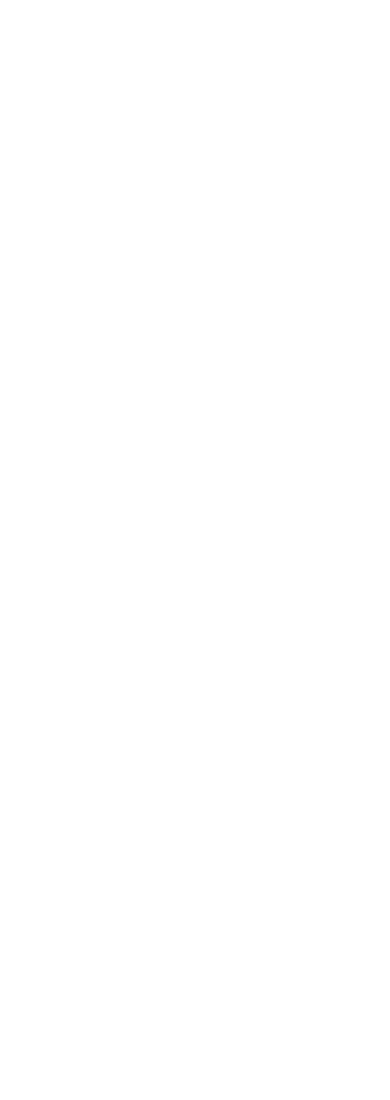
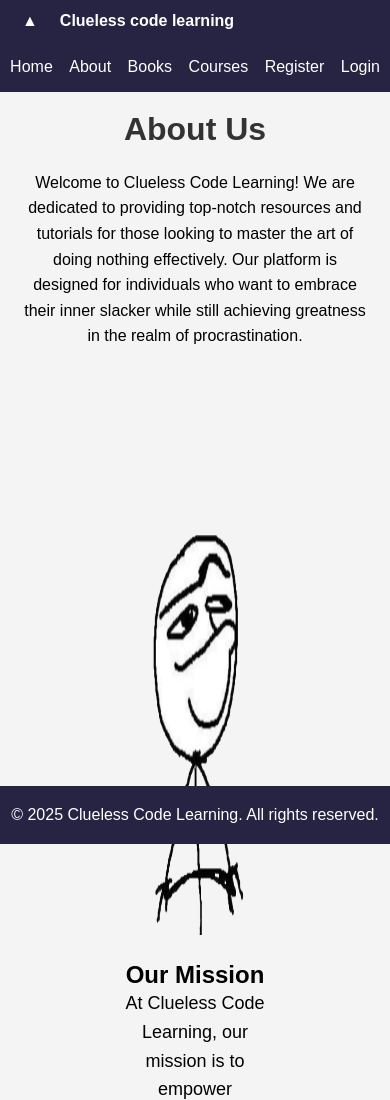
Before and after one commit to GeoTss/Web-App-Project, a plain HTML site: page part-a-frontend/about.html in a window 390 px wide. Shown: the top 1100 px of the page. Before the commit the page ends 844 px from the top, so only its background shows below. Drawn offline with Linux system fonts and the light colour scheme.

Commit message:
kill me pls

```diff
--- a/part-a-frontend/about.html
+++ b/part-a-frontend/about.html
@@ -0,0 +1,137 @@
+<!DOCTYPE html>
+<html lang="en">
+    <head>
+        <meta charset="UTF-8">
+        <meta name="viewport" content="width=device-width, initial-scale=1.0">
+        <title>About Us</title>
+    </head>
+    <body>
+        <div id="navbar-container"></div>
+        <div class="center">
+            <h1>About Us</h1>
+            <p>Welcome to Clueless Code Learning! We are dedicated to providing top-notch resources and tutorials for those looking to master the art of doing nothing effectively. Our platform is designed for individuals who want to embrace their inner slacker while still achieving greatness in the realm of procrastination.</p>
+        </div>
+        <div class="center">
+            <div class="column">
+                <div class="row">
+                    <img src="./assets/img/about/about_image1.png" alt="Clueless Image" width="400" height="400">
+                    <div class="center-text">
+                        <h2>Our Mission</h2>
+                        <p>At Clueless Code Learning, our mission is to empower individuals with the skills and knowledge needed to excel in the world of slacking off.  We believe that everyone, regardless of their background, should have access to quality relaxation. Our goal is to create a supportive community where learners can share their experiences, tips, and tricks for maximizing downtime while minimizing effort.</p>
+                    </div>
+                </div>
+                <div class="row">
+                    <img src="./assets/img/about/about_image2.png" alt="Clueless Image" width="400" height="400">
+                    <div class="center-text">
+                        <h2>Our Team</h2>
+                        <p>We are a diverse group of Clueless vibe coders, 0.1x engineers, and tech haters dedicated to ignorance. Our team is passionate about spreading misinformation and helping others succeed to doing their worst possible.</p>
+                    </div>
+                </div>
+                <div class="row">
+                    <img src="./assets/img/about/about_image3.png" alt="Clueless Image" width="400" height="400">
+                    <div class="center-text">
+                        <h2>Contact Us</h2>
+                        <p>If you have any questions, feedback, or would like to get in touch with us, please don't. Seriously, why keep reading when you can crack open a beer or gamble everything on red. Don't get a job, evade taxes and keep on being useless in a free world.</p>
+                    </div>
+                </div>
+                <div class="row">
+                    <img src="./assets/img/about/about_image4.png" alt="Clueless Image" width="400" height="400">
+                    <div class="center-text">
+                        <h2>Join Us</h2>
+                        <p>Ready to embrace your inner slacker? Join Clueless Code Learning today and start your journey towards mastering the art of doing nothing effectively. Together, we can create a world where laziness is celebrated and productivity is optional.</p>
+                    </div>
+                </div>
+            </div>
+        </div>
+    </body>
+    <div class="footer">
+        <p style="text-align: center;">&copy; 2025 Clueless Code Learning. All rights reserved.</p>
+    </div>
+    <style>
+        body {
+            font-family: Arial, sans-serif;
+            margin: 20px;
+            background-color: #f4f4f4;
+        }
+        h1 {
+            color: #333;
+        }
+        p {
+            font-size: 16px;
+            line-height: 1.6;
+        }
+        .center {
+            text-align: center;
+            padding-top: 20%;
+        }
+        .center-text p {
+            text-align: center;
+            font-size: 18px;
+        }
+        .footer {
+            position: fixed;
+            left: 0;
+            bottom: 0;
+            width: 100%;
+            background-color: #272343;
+            color: white;
+            text-align: center;
+        }
+        .row {
+            display: flex;
+            align-items: flex-start;
+            gap: 16px;
+            padding: 100px;
+            box-sizing: border-box;
+        }
+        .row img {
+            width: 40%;
+            order: 0;
+        }
+        .row h2,
+        .row p {
+            order: 1;
+            flex: 1;
+            margin: 0;
+            text-align: left;
+        }
+        .column::after {
+            content: "";
+            display: table;
+            clear: both;
+        }
+
+        @media (max-width: 700px) {
+            .row {
+                flex-direction: column;
+                align-items: center;
+            }
+            .row img {
+                width: 100%;
+                max-width: none;
+                margin-bottom: 10px;
+            }
+            .row h2,
+            .row p {
+                text-align: center;
+            }
+        }
+
+
+    </style>
+    <script>
+        fetch("navbar.html")
+        .then(r => r.text())
+        .then(html => {
+        document.getElementById("navbar-container").innerHTML = html;
+
+        const btn   = document.getElementById("toggle-btn");
+        const links = document.querySelector(".links");
+
+        btn.addEventListener("click", () => {
+            const collapsed = links.classList.toggle("collapsed");
+            btn.innerHTML = collapsed ? "&#9660;" : "&#9650;";
+        });
+        });
+    </script>
+</html>
--- a/part-a-frontend/assets/css/layout.css
+++ b/part-a-frontend/assets/css/layout.css
@@ -1,69 +1,3 @@
-/* Navbar */
-
-nav {
-    position: fixed;
-    top: 0;
-    left: 0;
-    width: 100%;
-    background: #222;
-    color: #fff;
-    z-index: 1000;
-    font-family: sans-serif;
-}
-
-.bar {
-    display: flex;
-    align-items: center;
-    padding: 0.7rem 1rem;
-    gap: 1rem;
-}
-
-#toggle-btn {
-    background: none;
-    border: none;
-    color: #fff;
-    font-size: 1rem;
-    cursor: pointer;
-}
-
-.logo {
-    font-weight: bold;
-}
-
-.links {
-    list-style: none;
-    margin: 0;
-    padding: 0;
-    width: 100%;
-    background: #222;
-    overflow: hidden;
-    transition: max-height 0.25s ease, padding 0.25s ease;
-    max-height: 60px;
-    padding: 0.6rem 0;
-    display: flex;
-    justify-content: space-evenly;
-}
-
-.links li a {
-    color: #fff;
-    text-decoration: none;
-    padding: 0.4rem;
-    display: inline-block;
-}
-
-.links li a:hover {
-    background: #333;
-}
-
-.collapsed {
-    max-height: 0;
-    padding: 0;
-}
-
-body {
-    margin-top: 120px;
-}
-
 /* Container */
 #card_container {
     background-color: #272343;
--- a/part-a-frontend/navbar.html
+++ b/part-a-frontend/navbar.html
@@ -1,7 +1,7 @@
 <nav id="nav">
   <div class="bar">
     <button id="toggle-btn">&#9650;</button>
-    <div class="logo">Template Logo</div>
+    <div class="logo">Clueless code learning</div>
   </div>
 
   <ul class="links">
@@ -14,12 +14,71 @@
   </ul>
 </nav>
 
-<script>
-  const btn = document.getElementById("toggle-btn");
-  const links = document.querySelector(".links");
+<style>
 
-  btn.addEventListener("click", () => {
-    const collapsed = links.classList.toggle("collapsed");
-    btn.innerHTML = collapsed ? "&#9660;" : "&#9650;";
-  });
-</script>
+  nav {
+    position: fixed;
+    top: 0;
+    left: 0;
+    width: 100%;
+    background-color: #272343;
+    color: #fff;
+    z-index: 1000;
+    font-family: sans-serif;
+  }
+
+  .bar {
+    display: flex;
+    align-items: center;
+    padding: 0.7rem 1rem;
+    gap: 1rem;
+  }
+
+  #toggle-btn {
+    background: none;
+    border: none;
+    color: #fff;
+    font-size: 1rem;
+    cursor: pointer;
+  }
+
+  .logo {
+    font-weight: bold;
+  }
+
+  .links {
+    font-family: Arial, sans-serif;
+    list-style: none;
+    margin: 0;
+    padding: 0;
+    width: 100%;
+    background-color: #272343;
+    overflow: hidden;
+    transition: max-height 0.25s ease, padding 0.25s ease;
+    max-height: 60px;
+    padding: 0.6rem 0;
+    display: flex;
+    justify-content: space-evenly;
+  }
+
+  .links li a {
+    color: #fff;
+    text-decoration: none;
+    padding: 0.4rem;
+    display: inline-block;
+  }
+
+  .links li a:hover {
+    background-color: #2e2950;
+  }
+
+  .collapsed {
+    max-height: 0;
+    padding: 0;
+  }
+
+  body {
+    margin-top: 120px;
+  }
+
+</style>
```
Also changed, not shown: part-a-frontend/index.html (+15 -6 lines), part-a-frontend/register.html (+23 -0 lines), part-a-frontend/assets/img/about/about_image1.png (added), part-a-frontend/assets/img/about/about_image2.png (added), part-a-frontend/assets/img/about/about_image3.png (added), part-a-frontend/assets/img/about/about_image4.png (added).
